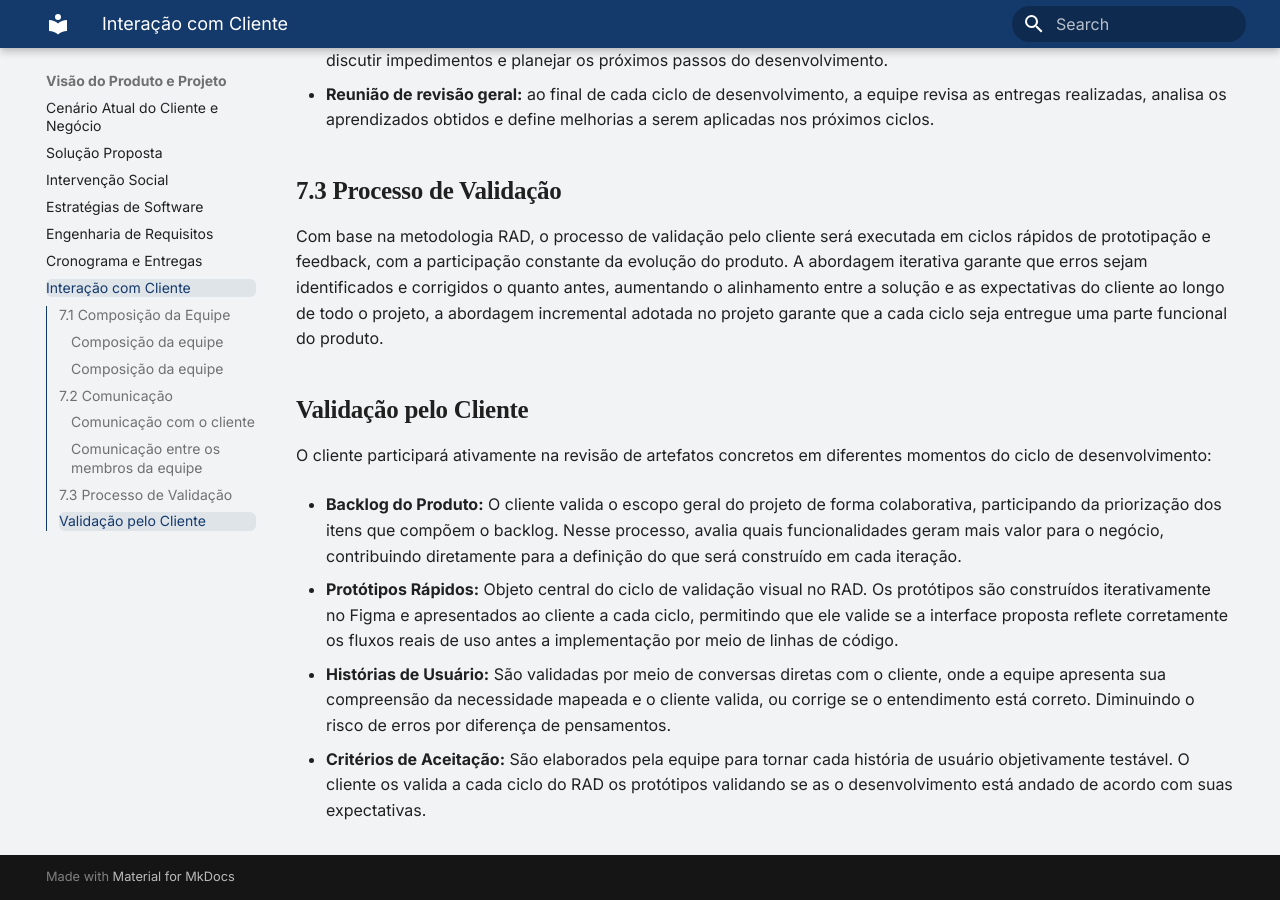
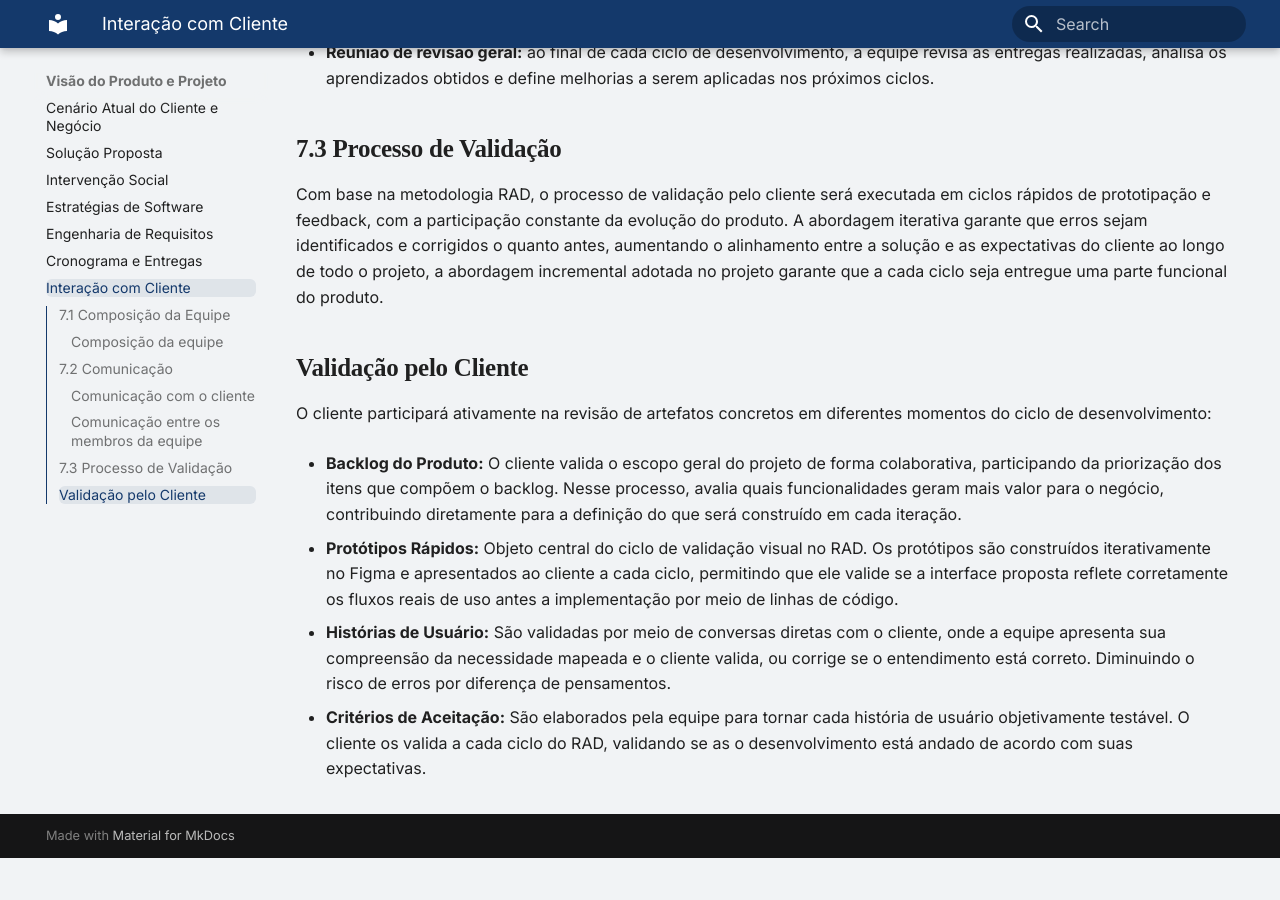
Before and after one commit to mdsreq-fga-unb/REQ-2026.2-T01-FutBoard, an MkDocs documentation site: the page built from docs/visao-produto/interacao-equipe-cliente.md, in a window 1280 px wide and 900 px high, scrolled down 1665 px. Built offline with MkDocs 1.6.1 and Material for MkDocs 9.7.7, drawn with Linux system fonts in a browser that asks for light colours; after the commit the page ends 2523 px from its top, so only the background shows below that.

```diff
--- a/docs/visao-produto/interacao-equipe-cliente.md
+++ b/docs/visao-produto/interacao-equipe-cliente.md
@@ -1,6 +1,4 @@
 ## 7.1 Composição da Equipe
-
-#### Composição da equipe
 
 #### Composição da equipe
 
@@ -49,4 +47,4 @@ O cliente participará ativamente na revisão de artefatos concretos em diferent
 
 - **Histórias de Usuário:** São validadas por meio de conversas diretas com o cliente, onde a equipe apresenta sua compreensão da necessidade mapeada e o cliente valida, ou corrige se o entendimento está correto. Diminuindo o risco de erros por diferença de pensamentos.
 
-- **Critérios de Aceitação:** São elaborados pela equipe para tornar cada história de usuário objetivamente testável. O cliente os valida a cada ciclo do RAD os protótipos validando se as o desenvolvimento está andado de acordo com suas expectativas.
+- **Critérios de Aceitação:** São elaborados pela equipe para tornar cada história de usuário objetivamente testável. O cliente os valida a cada ciclo do RAD, validando se as o desenvolvimento está andado de acordo com suas expectativas.
--- a/mkdocs.yml
+++ b/mkdocs.yml
@@ -40,3 +40,4 @@ nav:
   - Atas e Reuniões:
       - Reuniões: atas-reunioes/reunioes.md
   - Lições Aprendidas: licoes-aprendidas.md
+  - Entregas da Unidade: entregas-unidade/entregas-unidade.md
```
Also changed, not shown: docs/entregas-unidade/entregas-unidade.md (added, +18 -0 lines), docs/index.md (+1 -1 lines).
